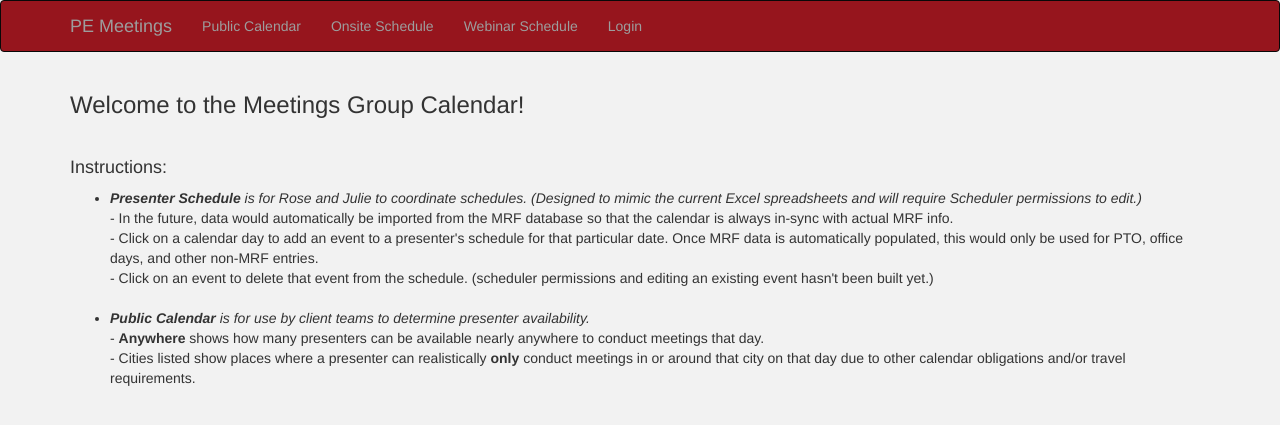
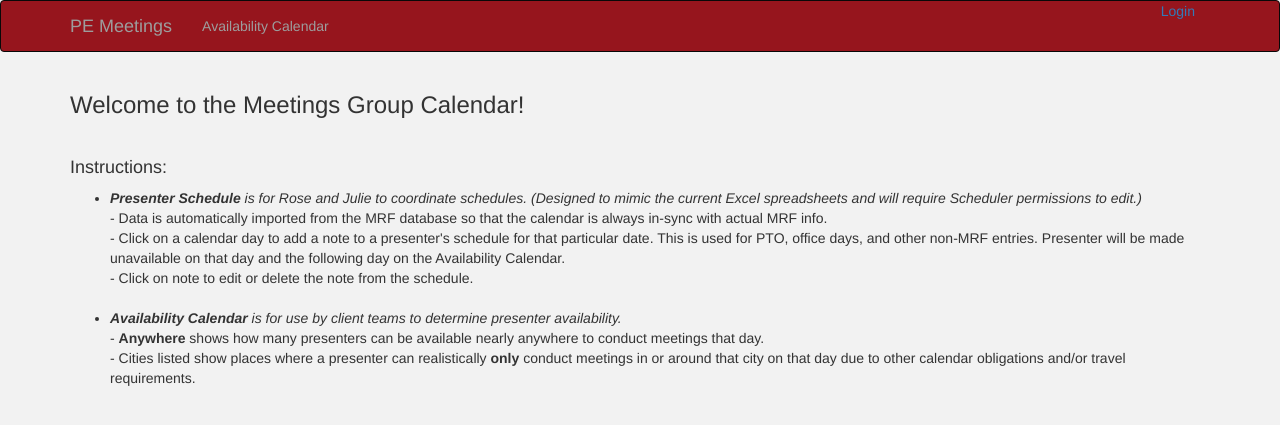
Before and after one commit to chastbi/mtgschedule, a Python web app: template templates/index.html in a window 1280 px wide. Shown: the top 425 px of the page. Run offline with Jinja, Linux system fonts and the light colour scheme; the template is opened without the code that fills it, so the values that code supplies are empty; some libraries are stand-ins or nearby versions.

Commit message:
login functionality completed

```diff
--- a/mrfs/11.xml
+++ b/mrfs/11.xml
@@ -7,7 +7,7 @@
   <my:ClientName my:ClientID="000000">ACME Co. 11</my:ClientName>
   </my:ClientInfoGroup>
   <my:MTGInfoGroup>
-    <my:MtgDate my:mtgDateDate="">2017-11-08</my:MtgDate>
+    <my:MtgDate my:mtgDateDate="">2018-01-30</my:MtgDate>
     <my:MtgStatus>Confirmed</my:MtgStatus>
   </my:MTGInfoGroup>
   <my:MtgType>OnSite</my:MtgType>
--- a/templates/base.html
+++ b/templates/base.html
@@ -23,12 +23,15 @@
     </div>
     <div class="navbar-collapse collapse">
       <ul class="nav navbar-nav">
-        <li><a href="{{ url_for('pubcal') }}">Public Calendar</a></li>
+        <li><a href="{{ url_for('pubcal') }}">Availability Calendar</a></li>
+        {% if session['username'] == 'scheduler' or session['username'] == 'presenter' %}
         <li><a href="{{ url_for('wklyschedule') }}">Onsite Schedule</a></li>
         <li><a href="{{ url_for('webinarschedule') }}">Webinar Schedule</a></li>
-        <li><a href="{{ url_for('login') }}">Login</a></li>
+        {% endif %}
       </ul>
+      <span style="float:right; color:grey;"><a href="{{ url_for('login') }}">Login</a></span>
     </div>
+
   </div>
 </div>
 
--- a/templates/index.html
+++ b/templates/index.html
@@ -10,12 +10,13 @@
   <ul>
     <li><em><strong>Presenter Schedule</strong> is for Rose and Julie to coordinate schedules. (Designed to mimic the current Excel spreadsheets
       and will require Scheduler permissions to edit.)</em><br/>
-        - In the future, data would automatically be imported from the MRF database so that the calendar is always in-sync with actual MRF info.<br/>
-        - Click on a calendar day to add an event to a presenter's schedule for that particular date.  Once MRF data is automatically populated, this
-      would only be used for PTO, office days, and other non-MRF entries.<br/>
-        - Click on an event to delete that event from the schedule. (scheduler permissions and editing an existing event hasn't been built yet.)</li><br/>
+        - Data is automatically imported from the MRF database so that the calendar is always in-sync with actual MRF info.<br/>
+        - Click on a calendar day to add a note to a presenter's schedule for that particular date.  This is  used
+      for PTO, office days, and other non-MRF entries.  Presenter will be made unavailable on that day and the following
+      day on the Availability Calendar.<br/>
+        - Click on note to edit or delete the note from the schedule.</li><br/>
 
-    <li><em><strong>Public Calendar</strong> is for use by client teams to determine presenter availability.</em><br/>
+    <li><em><strong>Availability Calendar</strong> is for use by client teams to determine presenter availability.</em><br/>
       - <strong>Anywhere</strong> shows how many presenters can be available nearly anywhere to conduct meetings that day.<br/>
         - Cities listed show places where a presenter can realistically <strong>only</strong> conduct meetings in or around that
             city on that day due to other calendar obligations and/or travel requirements.</li><br/>
--- a/templates/login.html
+++ b/templates/login.html
@@ -6,6 +6,10 @@
 <div class="row">
   <div class="col-md-offset-4 col-md-3">
     <h3>Login:</h3>
+    {% if error %}
+    <div class="error text-danger">{{ error }}</div>
+    {% endif %}
+
     {% from "_formhelpers.html" import render_field %}
     <form method="POST" action="{{ url_for('login') }}" role="form">
       {{ form.hidden_tag() }}
```
Also changed, not shown: decorators.py (added, +20 -0 lines), functions.py (+12 -10 lines), settings.py (+6 -6 lines), templates/wklyschedule.html (+8 -2 lines), views.py (+29 -17 lines).
